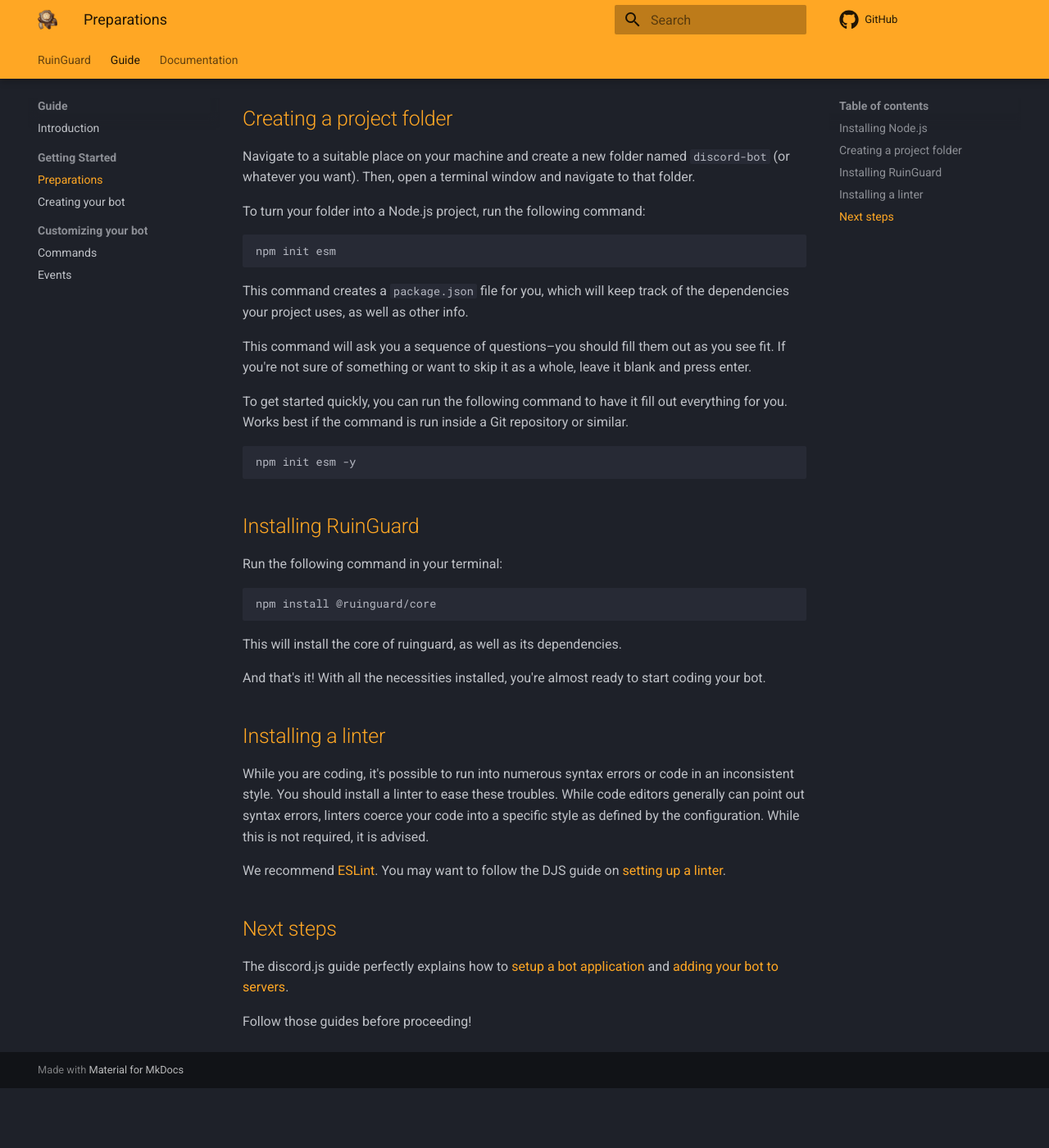
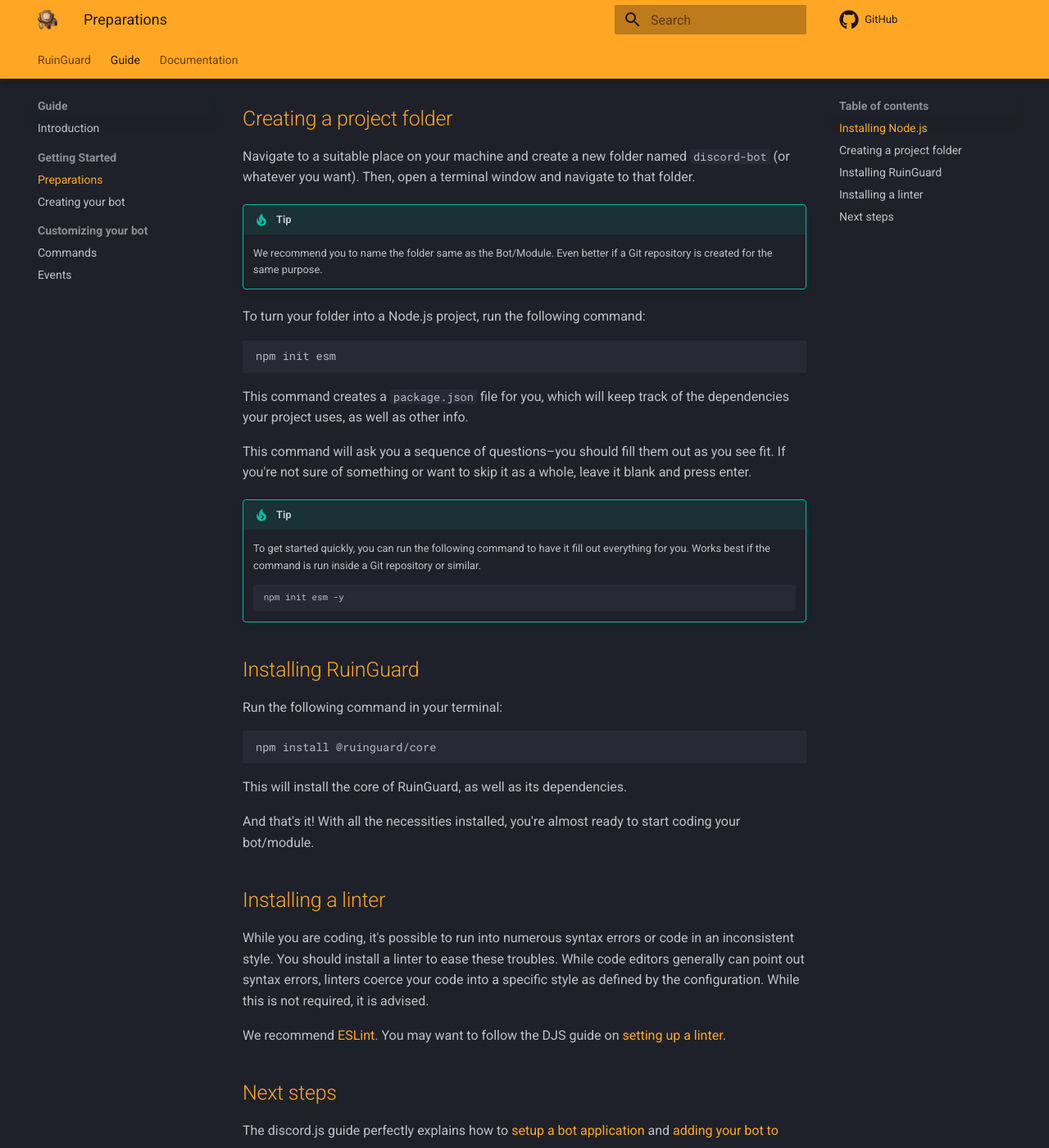
Before and after one commit to Khaenri-ah/ruinguard-docs, an MkDocs documentation site: the page built from docs/guide/getting-started/install.md, in a window 1280 px wide and 1400 px high, scrolled down 336 px. Shown: the whole window at 82% size. Built offline with MkDocs 1.6.1 and Material for MkDocs 9.7.7, drawn with Linux system fonts in a browser that asks for light colours; comment, search, counter and statistics services are not loaded; before the commit the page ends 1663 px from its top, so only the background shows below that.

Commit message:
Added tips & beautified with Remark

````diff
--- a/docs/guide/getting-started/install.md
+++ b/docs/guide/getting-started/install.md
@@ -6,10 +6,12 @@
 
 To check if you already have Node installed on your machine, run `node -v` in your terminal. If it outputs `v16.6.0` or higher, then you're good to go! Otherwise, install a version that's new enough from [the Node.js website][node-dwn] or your package manager.
 
-
 ## Creating a project folder
 
 Navigate to a suitable place on your machine and create a new folder named `discord-bot` (or whatever you want). Then, open a terminal window and navigate to that folder.
+
+!!! tip
+    We recommend you to name the folder same as the Bot/Module. Even better if a Git repository is created for the same purpose.
 
 To turn your folder into a Node.js project, run the following command:
 
@@ -21,12 +23,12 @@
 
 This command will ask you a sequence of questions–you should fill them out as you see fit. If you're not sure of something or want to skip it as a whole, leave it blank and press enter.
 
-To get started quickly, you can run the following command to have it fill out everything for you. Works best if the command is run inside a Git repository or similar.
+!!! tip
+    To get started quickly, you can run the following command to have it fill out everything for you. Works best if the command is run inside a Git repository or similar.
 
-```sh
-npm init esm -y
-```
-
+    ```sh
+    npm init esm -y
+    ```
 
 ## Installing RuinGuard
 
@@ -36,10 +38,9 @@
 npm install @ruinguard/core
 ```
 
-This will install the core of ruinguard, as well as its dependencies.
+This will install the core of RuinGuard, as well as its dependencies.
 
-And that's it! With all the necessities installed, you're almost ready to start coding your bot.
-
+And that's it! With all the necessities installed, you're almost ready to start coding your bot/module.
 
 ## Installing a linter
 
@@ -47,21 +48,26 @@
 
 We recommend [ESLint]. You may want to follow the DJS guide on [setting up a linter][djs-linter].
 
-
 ## Next steps
 
 The discord.js guide perfectly explains how to [setup a bot application][djs-app] and [adding your bot to servers][djs-add].
 
 Follow those guides before proceeding!
 
+[node]: https://nodejs.org/
 
+[node-dwn]: https://nodejs.org/en/download/
 
-[node]: https://nodejs.org/
-[node-dwn]: https://nodejs.org/en/download/
 [npm]: https://docs.npmjs.com/about-npm
-[ESlint]: https://eslint.org/
+
+[eslint]: https://eslint.org/
+
 [djs]: https://discord.js.org/#/
+
 [djs-guide]: https://discordjs.guide
+
 [djs-linter]: https://discordjs.guide/preparations/setting-up-a-linter.html
+
 [djs-app]: https://discordjs.guide/preparations/setting-up-a-bot-application.html
+
 [djs-add]: https://discordjs.guide/preparations/adding-your-bot-to-servers.html
````
